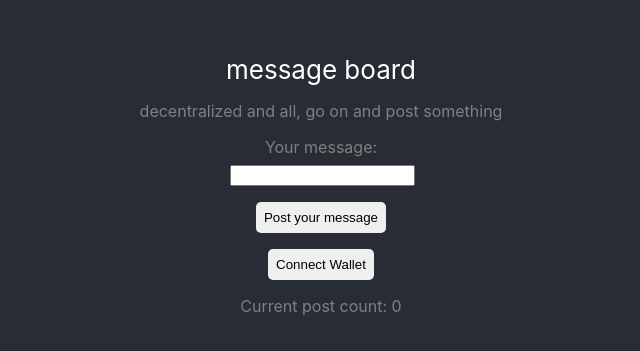
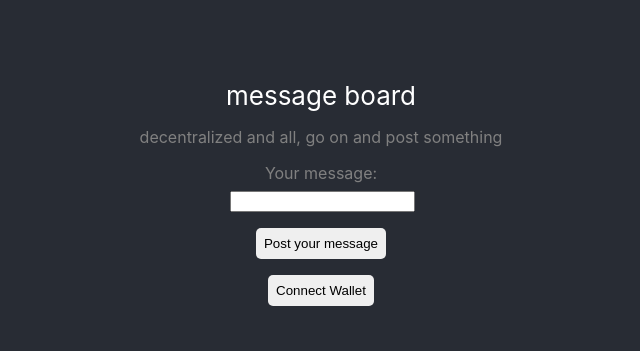
Before and after one commit to bekauz/message-board, a React (Create React App) app: page / in a window 1280 px wide. Shown: the part 207-558 px from the top of the page, without its empty margins (319-959 px from the left). Built offline with nearby package versions, Linux system fonts and the light colour scheme.

Commit message:
hiding post count & posts for unauthenticated users

```diff
--- a/src/App.tsx
+++ b/src/App.tsx
@@ -219,6 +219,8 @@ function App() {
           </button>
         )}
 
+        {currentAccount && (
+          <div>
             <p className="text">Current post count: {postCount.toString()}</p>
 
             {allPosts.map((post, index) => {
@@ -231,6 +233,8 @@ function App() {
               )
             })}
           </div>
+        )}
+      </div>
     </div>
   );
 }
```
Lines whose indentation alone changed are shown as unchanged.
